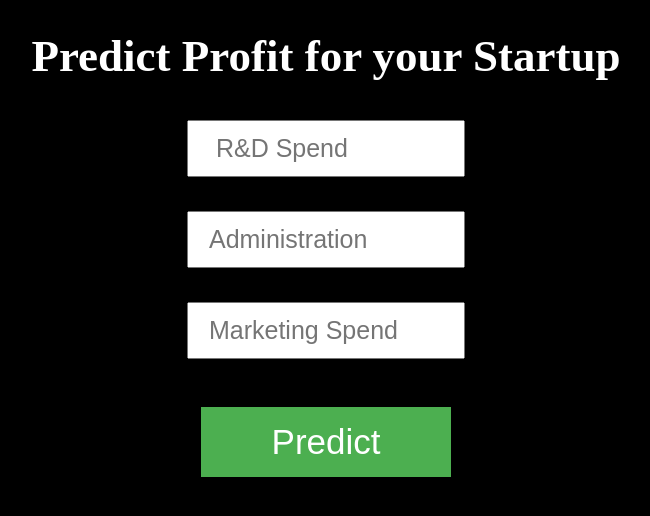
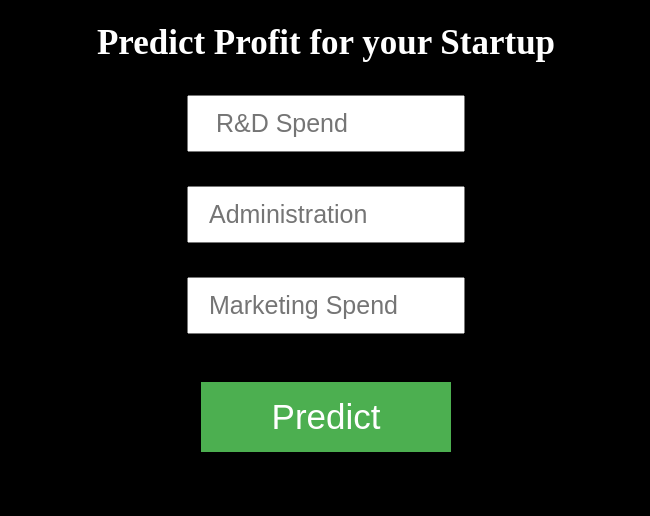
Before and after one commit to Shekhar-Khairnar/Heroku-Model-Deployment, a Flask app: page / in a window 1280 px wide. Shown: the top 516 px of the page, without its empty margins (314-964 px from the left). Run offline with Flask 2, Linux system fonts and the light colour scheme; parts of the project's set-up code (start-up, migrations or seed data) failed here and were passed over.

Commit message:
Update index.html

```diff
--- a/templates/index.html
+++ b/templates/index.html
@@ -45,11 +45,11 @@ button {width: 250px;}
 
 <style>
 h1 {
-  font-size: 45px;
+  font-size: 35px;
 }
 
 p {
-font-size: 35px;
+font-size: 25px;
 }
 
 </style>
```
